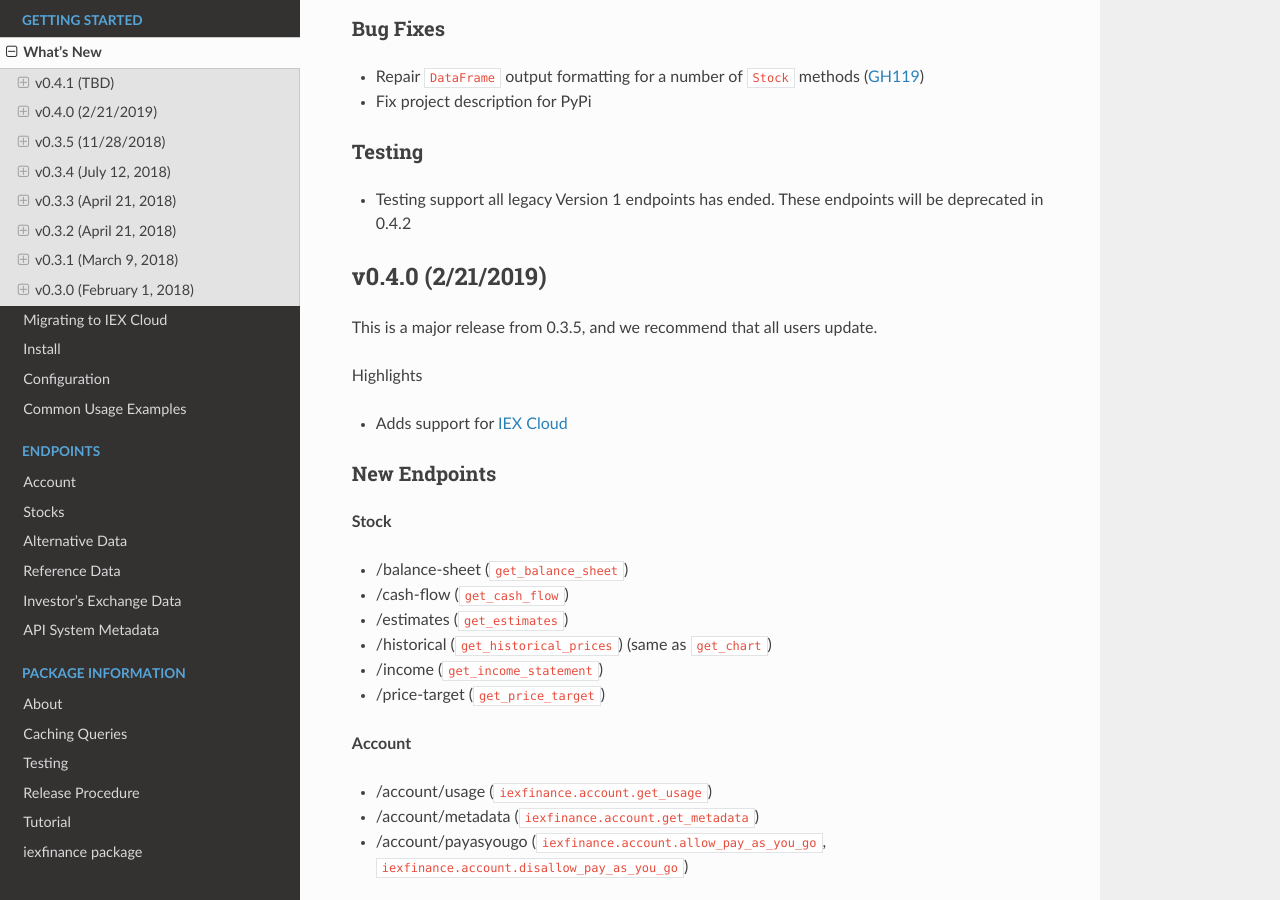
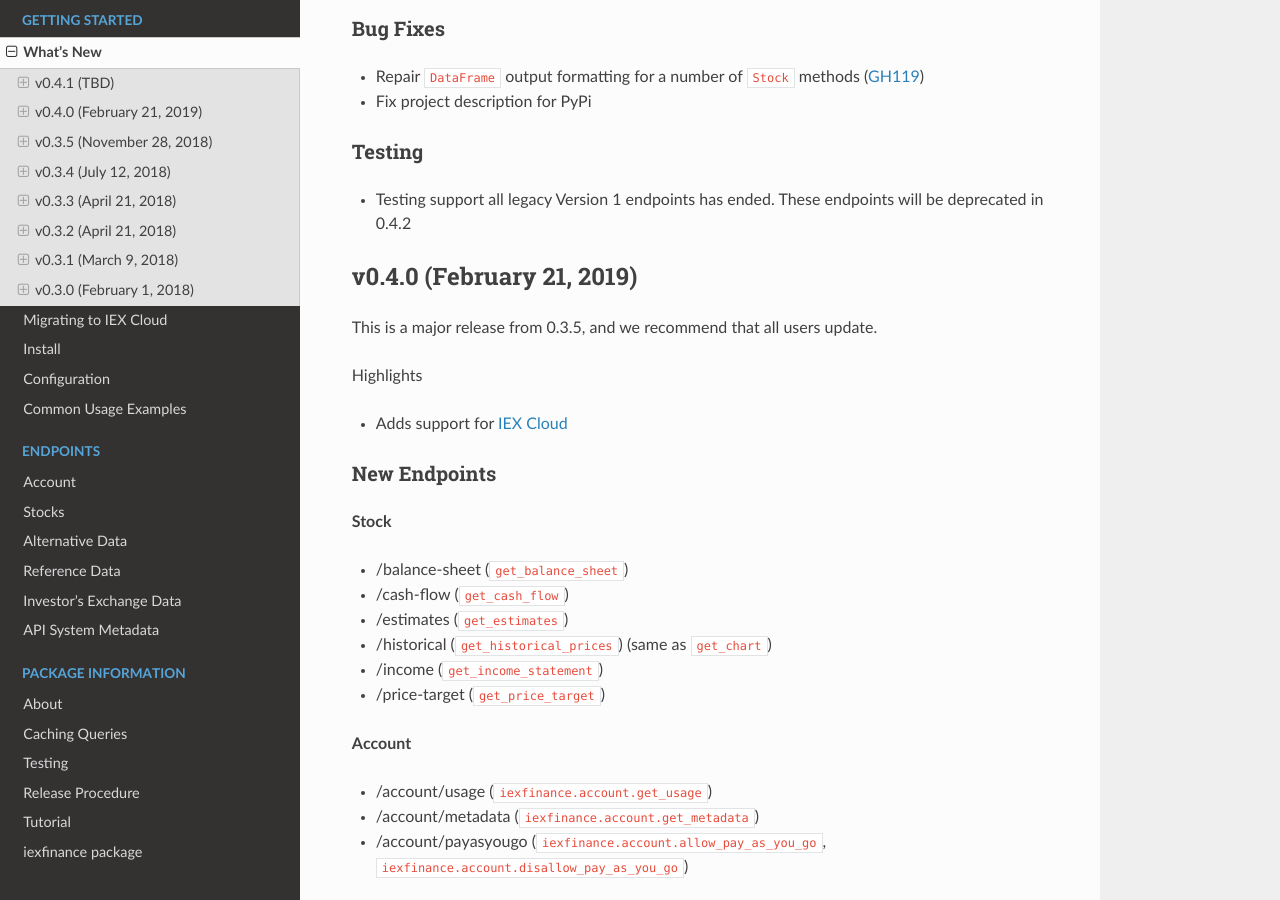
Before and after one commit to addisonlynch/iexfinance, a Sphinx documentation site: the page built from docs/source/whatsnew.rst, in a window 1280 px wide and 900 px high, scrolled down 1865 px. Built offline with Sphinx 7.4.7 and the Read the Docs theme 2.0.0, drawn with Linux system fonts in a browser that asks for light colours; some of the changed text lies outside the part shown.

Commit message:
DOC: Make whatsnew dates uniform (#136)

```diff
--- a/docs/source/whatsnew/v0.3.5.txt
+++ b/docs/source/whatsnew/v0.3.5.txt
@@ -1,7 +1,7 @@
 .. _whatsnew_035:
 
 
-v0.3.5 (11/28/2018)
+v0.3.5 (November 28, 2018)
 -----------------------
 
 This is a minor release from 0.3.4.
--- a/docs/source/whatsnew/v0.4.0.txt
+++ b/docs/source/whatsnew/v0.4.0.txt
@@ -1,7 +1,7 @@
 .. _whatsnew_040:
 
 
-v0.4.0 (2/21/2019)
+v0.4.0 (February 21, 2019)
 ------------------
 
 This is a major release from 0.3.5, and we recommend that all users
```
